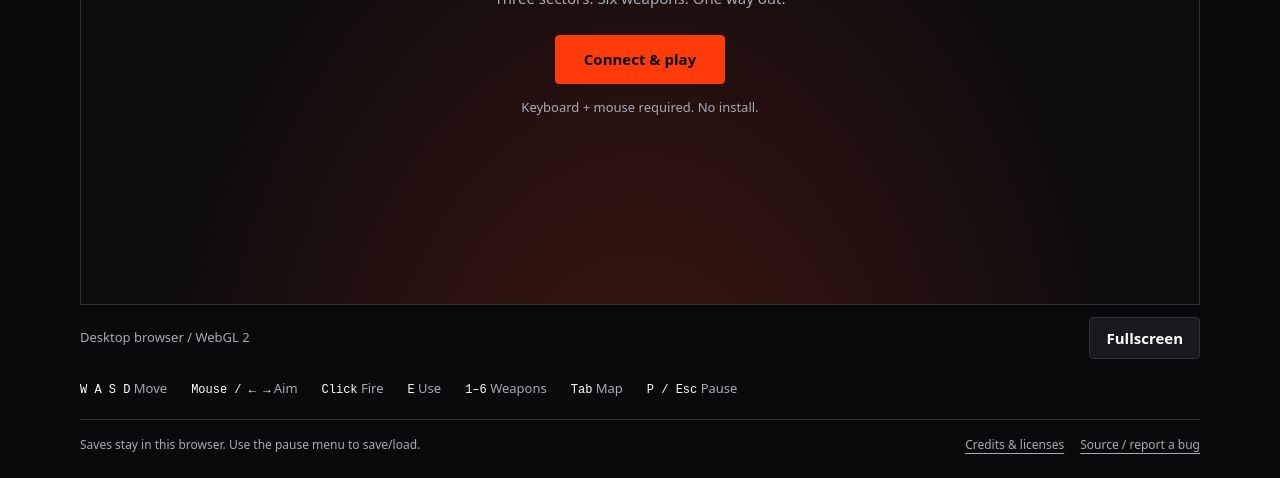
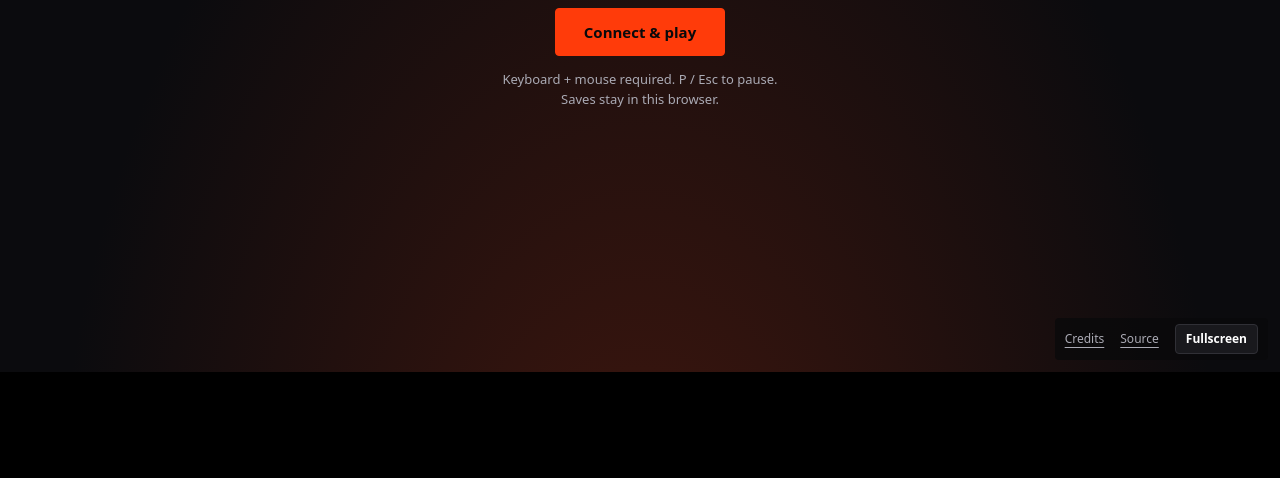
Before and after one commit to OpenStaticFish/redot-doom, a plain HTML site: page web/shell.html in a window 1280 px wide. Shown: the part 428-906 px from the top of the page. After the commit the page ends 800 px from the top, so only its background shows below. Drawn offline with Linux system fonts and the light colour scheme; a script that the page names is missing.

Commit message:
Make web game fill the browser window

```diff
--- a/web/shell.html
+++ b/web/shell.html
@@ -8,49 +8,36 @@
   <title>DEAD SIGNAL — Play in your browser</title>
   <link rel="icon" href="/favicon.svg" type="image/svg+xml">
   <style>
-    :root { color-scheme: dark; --orange: #ff3b0a; --muted: #aaaab4; --line: #303036; }
+    :root { color-scheme: dark; --orange: #ff3b0a; --muted: #aaaab4; }
     * { box-sizing: border-box; }
-    body { margin: 0; min-height: 100svh; background: #09090b; color: #fff; font: 15px/1.5 system-ui, sans-serif; }
-    main { width: min(1120px, calc(100% - 40px)); margin: auto; padding: 24px 0; }
-    header, .toolbar, footer { display: flex; align-items: center; justify-content: space-between; gap: 16px; }
-    header { margin-bottom: 20px; }
-    .brand { font-weight: 850; letter-spacing: -.04em; font-size: 24px; }
-    .brand span, .eyebrow { color: var(--orange); }
-    .eyebrow { font: 12px/1.4 ui-monospace, monospace; letter-spacing: .14em; text-transform: uppercase; }
+    html, body { width: 100%; height: 100%; margin: 0; overflow: hidden; background: #000; }
+    body { color: #fff; font: 15px/1.5 system-ui, sans-serif; }
+    [hidden] { display: none !important; }
+    .eyebrow { color: var(--orange); font: 12px/1.4 ui-monospace, monospace; letter-spacing: .14em; text-transform: uppercase; }
     a { color: var(--muted); text-underline-offset: 4px; }
     a:hover { color: white; }
-    button { font: inherit; font-weight: 650; cursor: pointer; background: #19191d; color: white; border: 1px solid var(--line); padding: 9px 16px; border-radius: 4px; }
+    button { font: inherit; font-weight: 650; cursor: pointer; background: #19191d; color: white; border: 1px solid #303036; padding: 9px 16px; border-radius: 4px; }
     button:hover { border-color: var(--orange); }
     button:disabled { cursor: wait; opacity: .6; }
     :focus-visible { outline: 2px solid var(--orange); outline-offset: 4px; }
     .primary { background: var(--orange); color: #09090b; border-color: var(--orange); padding: 12px 28px; }
-    #stage { position: relative; aspect-ratio: 16/9; background: #000; border: 1px solid var(--line); border-top: 2px solid var(--orange); overflow: hidden; }
-    #stage:fullscreen { width: 100%; height: 100%; border: 0; display: grid; place-items: center; background: #000; }
-    canvas { display: block; width: 100%; height: 100%; image-rendering: pixelated; outline: none; }
-    #stage:fullscreen canvas { width: min(100vw, 177.7778vh); height: min(56.25vw, 100vh); }
-    #overlay { position: absolute; inset: 0; display: grid; place-items: center; padding: 24px; background: radial-gradient(ellipse at 50% 130%, #42170e, transparent 65%), #0b0b0e; text-align: center; }
-    #overlay[hidden] { display: none; }
+    #stage { position: fixed; inset: 0; width: 100%; height: 100%; overflow: hidden; background: #000; }
+    canvas { display: block; width: 100%; height: 100%; border: 0; image-rendering: pixelated; outline: none; touch-action: none; }
+    #overlay { position: absolute; inset: 0; display: grid; place-items: center; padding: 24px; overflow: auto; background: radial-gradient(ellipse at 50% 130%, #42170e, transparent 65%), #0b0b0e; text-align: center; }
     .launch { max-width: 520px; }
     h1 { font-size: clamp(36px, 7vw, 76px); letter-spacing: -.065em; line-height: 1; margin: 16px 0; }
     .tagline { color: var(--muted); margin: 0 0 26px; }
     #progress { display: block; accent-color: var(--orange); width: min(280px, 100%); height: 6px; margin: 22px auto 10px; }
-    #progress[hidden] { display: none; }
     #status { font-size: 13px; color: var(--muted); min-height: 20px; margin: 14px 0 0; }
-    .toolbar { margin-top: 12px; }
-    #session { color: var(--muted); font-size: 13px; }
-    .actions { display: flex; gap: 8px; }
-    .controls { display: flex; flex-wrap: wrap; gap: 12px 24px; padding: 20px 0; color: var(--muted); font-size: 13px; }
-    kbd { color: white; font: 12px ui-monospace, monospace; }
-    footer { border-top: 1px solid var(--line); padding-top: 16px; font-size: 12px; color: var(--muted); }
-    footer nav { display: flex; gap: 16px; }
-    @media (max-width: 600px) { main { width: calc(100% - 20px); padding: 12px 0; } header { margin-bottom: 12px; } .brand { font-size: 19px; } h1 { font-size: 36px; } .tagline { margin-bottom: 12px; font-size: 13px; } .eyebrow { font-size: 10px; } #overlay { padding: 12px; } #status { font-size: 11px; margin-top: 8px; } .primary { padding: 8px 20px; } footer { align-items: start; flex-direction: column; } }
+    #utilities { position: absolute; right: max(12px, env(safe-area-inset-right)); bottom: max(12px, env(safe-area-inset-bottom)); display: flex; align-items: center; gap: 16px; padding: 6px 10px; border-radius: 4px; background: #09090bcc; font-size: 12px; }
+    #utilities button { padding: 5px 10px; font-size: 12px; }
+    .screen-reader-only { position: absolute; width: 1px; height: 1px; padding: 0; margin: -1px; overflow: hidden; clip-path: inset(50%); white-space: nowrap; border: 0; }
+    @media (max-width: 600px) { h1 { font-size: 36px; } .tagline { margin-bottom: 16px; font-size: 13px; } .eyebrow { font-size: 10px; } #overlay { padding: 16px; } #status { font-size: 12px; } }
   </style>
   $GODOT_HEAD_INCLUDE
 </head>
 <body>
-  <main>
-    <header><div class="brand">DEAD<span> SIGNAL</span></div><span class="eyebrow">Made with Redot</span></header>
-    <section id="stage" aria-label="DEAD SIGNAL game">
+  <main id="stage" aria-label="DEAD SIGNAL game">
       <canvas id="canvas" width="480" height="270" tabindex="0" aria-label="Game. Use WASD to move, mouse to aim, click to fire, P to pause.">A WebGL 2 browser is required.</canvas>
       <div id="overlay">
         <div class="launch">
@@ -59,22 +46,16 @@
           <p class="tagline">Three sectors. Six weapons. One way out.</p>
           <button class="primary" id="play" type="button">Connect &amp; play</button>
           <progress id="progress" aria-label="Downloading game" hidden></progress>
-          <p id="status" role="status" aria-live="polite">Keyboard + mouse required. No install.</p>
+          <p id="status" role="status" aria-live="polite">Keyboard + mouse required. P / Esc to pause.<br>Saves stay in this browser.</p>
+          <noscript>Enable JavaScript to play DEAD SIGNAL.</noscript>
         </div>
       </div>
-    </section>
-    <div class="toolbar">
-      <span id="session" role="status">Desktop browser / WebGL 2</span>
-      <div class="actions"><button id="pause" type="button" hidden>Pause</button><button id="fullscreen" type="button">Fullscreen</button></div>
-    </div>
-    <div class="controls" aria-label="Controls">
-      <span><kbd>W A S D</kbd> Move</span><span><kbd>Mouse / ← →</kbd> Aim</span><span><kbd>Click</kbd> Fire</span><span><kbd>E</kbd> Use</span><span><kbd>1–6</kbd> Weapons</span><span><kbd>Tab</kbd> Map</span><span><kbd>P / Esc</kbd> Pause</span>
-    </div>
-    <footer>
-      <span>Saves stay in this browser. Use the pause menu to save/load.</span>
-      <nav aria-label="Project links"><a href="/credits.html">Credits &amp; licenses</a><a href="https://github.com/OpenStaticFish/redot-doom" target="_blank" rel="noopener noreferrer">Source / report a bug</a></nav>
-    </footer>
-    <noscript>Enable JavaScript to play DEAD SIGNAL.</noscript>
+    <nav id="utilities" aria-label="Game utilities">
+      <a href="/credits.html" target="_blank" rel="noopener noreferrer">Credits</a>
+      <a href="https://github.com/OpenStaticFish/redot-doom" target="_blank" rel="noopener noreferrer">Source</a>
+      <button id="fullscreen" type="button">Fullscreen</button>
+    </nav>
+    <span id="session" class="screen-reader-only" role="status">Desktop browser / WebGL 2</span>
   </main>
   <script src="$GODOT_URL"></script>
   <script>
@@ -85,7 +66,7 @@
       const progress = document.getElementById('progress');
       const status = document.getElementById('status');
       const session = document.getElementById('session');
-      const pause = document.getElementById('pause');
+      const utilities = document.getElementById('utilities');
       let pauseGame = () => {};
       let persistent = true;
       let starting = false;
@@ -94,7 +75,7 @@
         setPersistent(value) { persistent = value; },
         setState(state) {
           document.documentElement.dataset.gameState = state;
-          pause.hidden = state !== 'playing';
+          utilities.hidden = state === 'playing';
           session.textContent = state === 'playing' ? 'Signal connected / P or Esc to pause' :
             (persistent ? 'Click the game to focus / saves stay in this browser' : 'Storage unavailable / saves last only for this session');
         }
@@ -102,6 +83,8 @@
       const engine = new Engine($GODOT_CONFIG);
       function failure(error) {
         document.documentElement.dataset.boot = 'error';
+        document.getElementById('overlay').hidden = false;
+        utilities.hidden = false;
         status.textContent = error instanceof Error ? error.message : String(error);
         progress.hidden = true;
         play.disabled = false;
@@ -144,7 +127,6 @@
       document.addEventListener('fullscreenchange', () => {
         document.getElementById('fullscreen').textContent = document.fullscreenElement ? 'Exit fullscreen' : 'Fullscreen';
       });
-      pause.onclick = () => pauseGame();
       document.addEventListener('pointerlockchange', () => {
         if (!document.pointerLockElement) pauseGame();
       });
```
Also changed, not shown: tests/browser/smoke.ts (+51 -7 lines), README.md, 3 other files.
